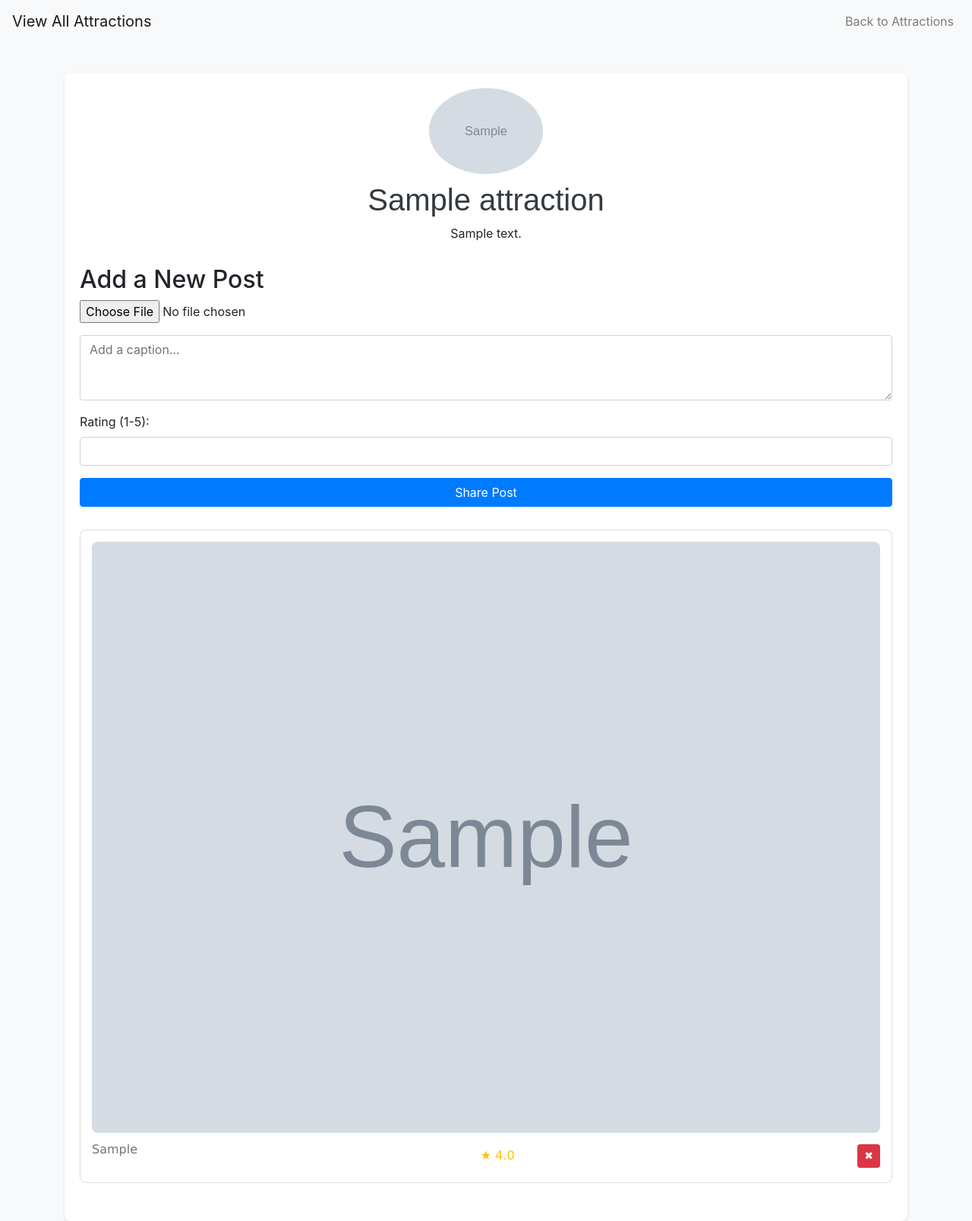
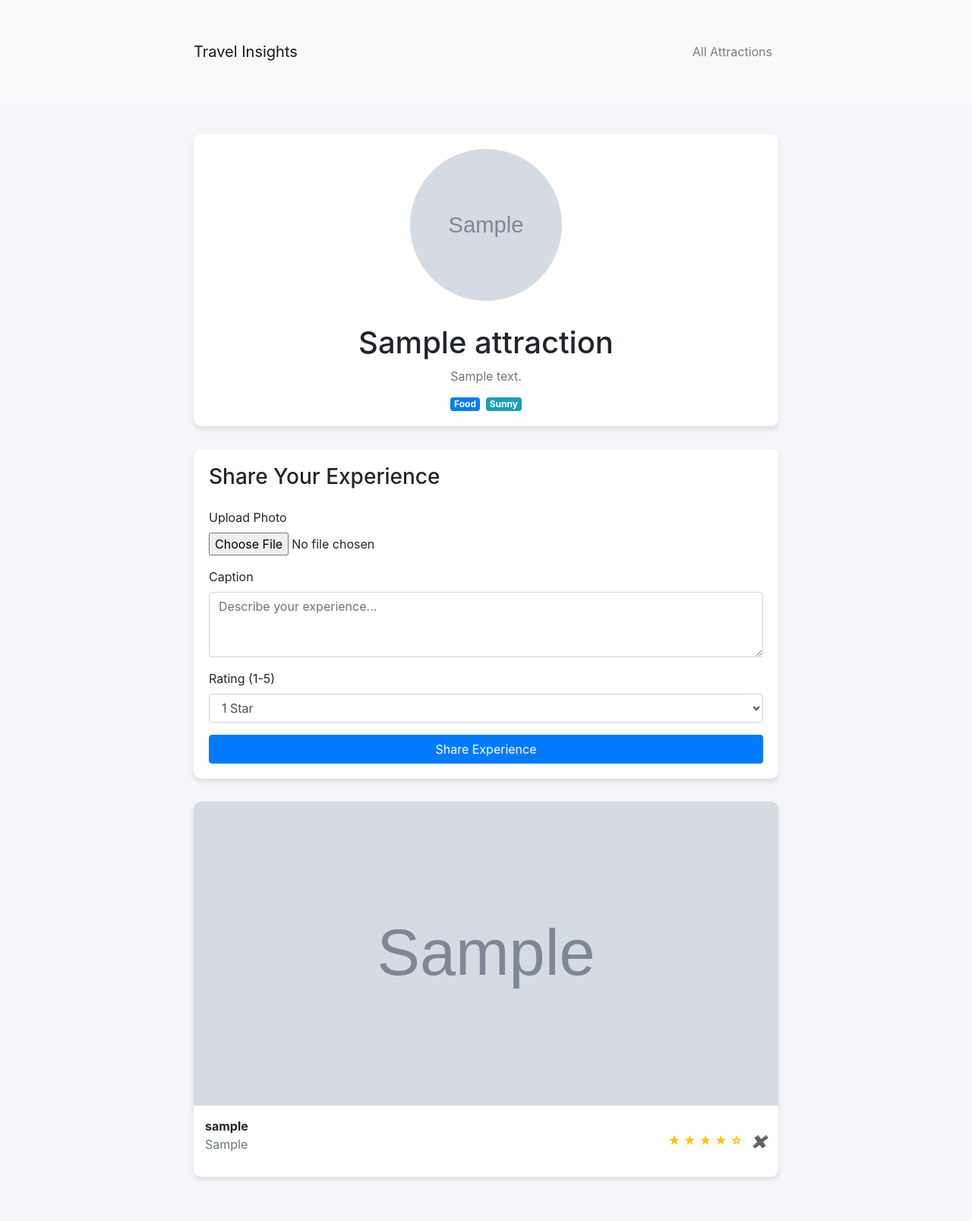
Before and after one commit to sumbhand/jemslocale, a Flask app: page /attraction/1 in a window 1280 px wide. Shown: the whole page at 76% size. After the commit the page ends 1554 px from the top, so only its background shows below. Run offline with Flask 3, Linux system fonts and the light colour scheme; a user stored in the database is signed in; tables that the repository leaves empty hold one stand-in row (values such as "Sample post"); grey boxes marked "Sample" are stand-in pictures; some libraries are stand-ins or nearby versions.

Commit message:
loved it

```diff
--- a/app.py
+++ b/app.py
@@ -97,33 +97,62 @@ def list_attractions():
     return render_template('attractions.html', attractions=attractions)
 
 @app.route('/attraction/<int:attraction_id>', methods=['GET', 'POST'])
-@login_required
 def attraction_detail(attraction_id):
     attraction = Attraction.query.get_or_404(attraction_id)
+
     if request.method == 'POST':
         # Handle photo upload and post creation
-        if 'photo' in request.files:
-            photo = request.files['photo']
-            if photo and allowed_file(photo.filename):
-                filename = secure_filename(photo.filename)
-                photo.save(os.path.join(app.config['UPLOAD_FOLDER'], filename))
-                # Assuming you have a Photo model with fields `filename`, `caption`, `rating`, `attraction_id`, `user_id`
-                new_photo = Photo(
-                    filename=filename,
-                    caption=request.form['caption'],
-                    rating=int(request.form['rating']),
-                    attraction_id=attraction_id,
-                    user_id=current_user.id,  # Set the current user's ID
-                    upload_date=datetime.utcnow()  # Assuming you have an upload_date field
-                )
-                db.session.add(new_photo)
-                db.session.commit()
-                flash('Photo posted successfully!', 'success')
+        try:
+            if 'photo' in request.files:
+                photo = request.files['photo']
+
+                if photo and allowed_file(photo.filename):
+                    try:
+                        # Process and save the image
+                        filename = photo_processor.process_and_save_image(
+                            photo,
+                            app.config['UPLOAD_FOLDER'],
+                            target_size=(1200, 800)
+                        )
+
+                        # Create new photo record
+                        new_photo = Photo(
+                            filename=filename,
+                            caption=request.form['caption'],
+                            rating=int(request.form['rating']),
+                            attraction_id=attraction_id,
+                            user_id=current_user.id,
+                            upload_date=datetime.utcnow()
+                        )
+
+                        # Update attraction's average rating
+                        new_rating = int(request.form['rating'])
+                        attraction.total_visits += 1
+                        attraction.average_rating = (
+                            (attraction.average_rating * (attraction.total_visits - 1) + new_rating) /
+                            attraction.total_visits
+                        )
+
+                        db.session.add(new_photo)
+                        db.session.add(attraction)
+                        db.session.commit()
+
+                        flash('Photo posted successfully!', 'success')
+                    except Exception as e:
+                        db.session.rollback()
+                        flash(f'Error uploading photo: {str(e)}', 'error')
+                        app.logger.error(f"Photo upload error: {str(e)}")
+
                 return redirect(url_for('attraction_detail', attraction_id=attraction_id))
 
-    photos = Photo.query.filter_by(attraction_id=attraction_id).all()
+        except Exception as e:
+            flash('An unexpected error occurred.', 'error')
+            app.logger.error(f"Unexpected error in attraction_detail: {str(e)}")
+
+    # Fetch photos sorted by upload date, most recent first
+    photos = Photo.query.filter_by(attraction_id=attraction_id).order_by(Photo.upload_date.desc()).all()
+
     return render_template('attraction_detail.html', attraction=attraction, photos=photos)
-
 
 @app.route('/add_attraction', methods=['GET', 'POST'])
 @login_required
@@ -148,8 +177,7 @@ def add_attraction():
                 category=category,
                 weather_suitability=weather,
                 average_rating=0,
-                total_visits=0,
-                user_id=current_user.id  # Add this if your Attraction model has a user_id field
+                total_visits=0
             )
 
             # Add and commit the attraction first
--- a/models.py
+++ b/models.py
@@ -41,7 +41,7 @@ class Photo(db.Model):
     upload_date = db.Column(db.DateTime, default=datetime.utcnow)
     attraction_id = db.Column(db.Integer, db.ForeignKey('attraction.id'), nullable=False)
     user_id = db.Column(db.Integer, db.ForeignKey('user.id'), nullable=False)
-    rating = db.Column(db.Float, nullable=False, default=0.0)
+    rating = db.Column(db.Integer, nullable=False, default=5)
 
     # No need for explicit relationship mappings here as they are defined in Attraction and User models
 
--- a/photo_processor.py
+++ b/photo_processor.py
@@ -1,6 +1,7 @@
 from PIL import Image
 import os
 from werkzeug.utils import secure_filename
+import uuid
 
 def process_and_save_image(photo, upload_folder, target_size=(800, 600), quality=85):
     """
--- a/templates/attraction_detail.html
+++ b/templates/attraction_detail.html
@@ -7,120 +7,145 @@
     <link rel="stylesheet" href="https://maxcdn.bootstrapcdn.com/bootstrap/4.5.2/css/bootstrap.min.css">
     <style>
         body {
-            background-color: #f8f9fa;
+            background-color: #f4f6f9;
         }
         .container {
-            margin-top: 40px;
+            max-width: 800px;
+            margin: 40px auto;
         }
-        .content-container {
-            background-color: #fff;
-            padding: 20px;
-            border-radius: 8px;
-            box-shadow: 0 2px 4px rgba(0, 0, 0, 0.1);
-        }
-        .profile-header {
+        .attraction-header {
             text-align: center;
             margin-bottom: 30px;
+            background-color: white;
+            padding: 20px;
+            border-radius: 10px;
+            box-shadow: 0 4px 6px rgba(0,0,0,0.1);
         }
-        .profile-header img {
+        .attraction-header img {
+            max-width: 200px;
+            height: 200px;
+            object-fit: cover;
             border-radius: 50%;
-        }
-        .profile-header h1 {
-            margin-top: 10px;
-            font-family: 'Arial', sans-serif;
-            color: #343a40;
+            margin-bottom: 15px;
         }
         .post-form {
+            background-color: white;
+            padding: 20px;
+            border-radius: 10px;
+            box-shadow: 0 4px 6px rgba(0,0,0,0.1);
             margin-bottom: 30px;
         }
-        .post-form input,
-        .post-form textarea {
-            margin-bottom: 10px;
-        }
         .post {
-            margin-bottom: 30px;
-            border: 1px solid #ddd;
-            border-radius: 8px;
-            padding: 15px;
-            background-color: #fff;
+            background-color: white;
+            margin-bottom: 20px;
+            border-radius: 10px;
+            overflow: hidden;
+            box-shadow: 0 4px 6px rgba(0,0,0,0.1);
         }
         .post img {
             width: 100%;
-            border-radius: 8px;
+            height: 400px;
+            object-fit: cover;
         }
-        .post .caption {
-            margin-top: 10px;
-            font-family: 'Verdana', sans-serif;
-            color: #6c757d;
+        .post-caption {
+            padding: 15px;
             display: flex;
             justify-content: space-between;
             align-items: center;
         }
-        .post .caption .rating {
+        .rating {
             color: #ffc107;
+            font-weight: bold;
+        }
+        .btn-delete {
+            color: #dc3545;
+            background: none;
+            border: none;
+            padding: 0;
         }
     </style>
 </head>
 <body>
-    <!-- Navigation Bar -->
     <nav class="navbar navbar-expand-lg navbar-light bg-light">
-        <a class="navbar-brand" href="{{ url_for('index') }}">View All Attractions</a>
-        <button class="navbar-toggler" type="button" data-toggle="collapse" data-target="#navbarNav" aria-controls="navbarNav" aria-expanded="false" aria-label="Toggle navigation">
+        <div class="container">
+            <a class="navbar-brand" href="{{ url_for('index') }}">Travel Insights</a>
+            <button class="navbar-toggler" type="button" data-toggle="collapse" data-target="#navbarNav">
                 <span class="navbar-toggler-icon"></span>
             </button>
             <div class="collapse navbar-collapse" id="navbarNav">
                 <ul class="navbar-nav ml-auto">
                     <li class="nav-item">
-                    <a class="nav-link" href="{{ url_for('list_attractions') }}">Back to Attractions</a>
+                        <a class="nav-link" href="{{ url_for('list_attractions') }}">All Attractions</a>
                     </li>
                 </ul>
             </div>
+        </div>
     </nav>
 
-    <!-- Main Content -->
     <div class="container">
-        <div class="content-container">
-            <div class="profile-header">
-                <img src="{{ url_for('static', filename='uploads/' ~ (attraction.photos[0].filename if attraction.photos else 'placeholder-image.jpg')) }}" alt="Profile Picture" class="img-fluid rounded-circle" width="150">
-                <h1>{{ attraction.name }}</h1>
-                <p>{{ attraction.description }}</p>
+        <div class="attraction-header">
+            <img src="{{ url_for('static', filename='uploads/' ~ (attraction.photos[0].filename if attraction.photos else 'placeholder-image.jpg')) }}"
+                 alt="{{ attraction.name }}" class="img-fluid">
+            <h1 class="mt-3">{{ attraction.name }}</h1>
+            <p class="text-muted">{{ attraction.description }}</p>
+            <div class="d-flex justify-content-center">
+                <span class="badge badge-primary mr-2">{{ attraction.category.value }}</span>
+                <span class="badge badge-info">{{ attraction.weather_suitability.value }}</span>
+            </div>
         </div>
 
-            <!-- Form to add new post -->
         <div class="post-form">
-                <h2>Add a New Post</h2>
+            <h3 class="mb-4">Share Your Experience</h3>
             <form method="POST" enctype="multipart/form-data">
                 <div class="form-group">
+                    <label>Upload Photo</label>
                     <input type="file" class="form-control-file" name="photo" accept="image/*" required>
                 </div>
                 <div class="form-group">
-                        <textarea class="form-control" name="caption" rows="3" placeholder="Add a caption..." required></textarea>
+                    <label>Caption</label>
+                    <textarea class="form-control" name="caption" rows="3" placeholder="Describe your experience..." required></textarea>
                 </div>
                 <div class="form-group">
-                        <label for="rating">Rating (1-5):</label>
-                        <input type="number" class="form-control" name="rating" min="1" max="5" required>
+                    <label>Rating (1-5)</label>
+                    <select class="form-control" name="rating" required>
+                        {% for i in range(1, 6) %}
+                            <option value="{{ i }}">{{ i }} Star{% if i != 1 %}s{% endif %}</option>
+                        {% endfor %}
+                    </select>
                 </div>
-                    <button type="submit" class="btn btn-primary btn-block">Share Post</button>
+                <button type="submit" class="btn btn-primary btn-block">Share Experience</button>
             </form>
         </div>
 
-            <!-- Display posts -->
         <div class="posts">
             {% for photo in photos %}
                 <div class="post">
-                        <img src="{{ url_for('static', filename='uploads/' ~ photo.filename) }}" alt="Post Image" class="img-fluid">
-                        <div class="caption">
-                            <p>{{ photo.caption }}</p>
-                            <span class="rating">&starf; {{ photo.rating }}</span>
+                    <img src="{{ url_for('static', filename='uploads/' ~ photo.filename) }}" alt="Experience Photo">
+                    <div class="post-caption">
+                        <div>
+                            <strong>{{ photo.owner.username }}</strong>
+                            <p class="text-muted">{{ photo.caption }}</p>
+                        </div>
+                        <div class="text-right">
+                            <span class="rating">
+                                {% for i in range(photo.rating) %}
+                                    ★
+                                {% endfor %}
+                                {% for i in range(5 - photo.rating) %}
+                                    ☆
+                                {% endfor %}
+                            </span>
                             {% if current_user.id == photo.user_id or current_user.is_admin %}
-                                <form method="POST" action="{{ url_for('delete_photo', photo_id=photo.id) }}" style="display:inline;">
-                                    <button type="submit" class="btn btn-danger btn-sm">✖</button>
+                                <form method="POST" action="{{ url_for('delete_photo', photo_id=photo.id) }}" class="d-inline ml-2">
+                                    <button type="submit" class="btn btn-delete" onclick="return confirm('Are you sure you want to delete this photo?');">
+                                        <i class="text-danger">✖</i>
+                                    </button>
                                 </form>
                             {% endif %}
                         </div>
                     </div>
+                </div>
             {% endfor %}
-            </div>
         </div>
     </div>
 
```
Lines whose indentation alone changed are shown as unchanged.
